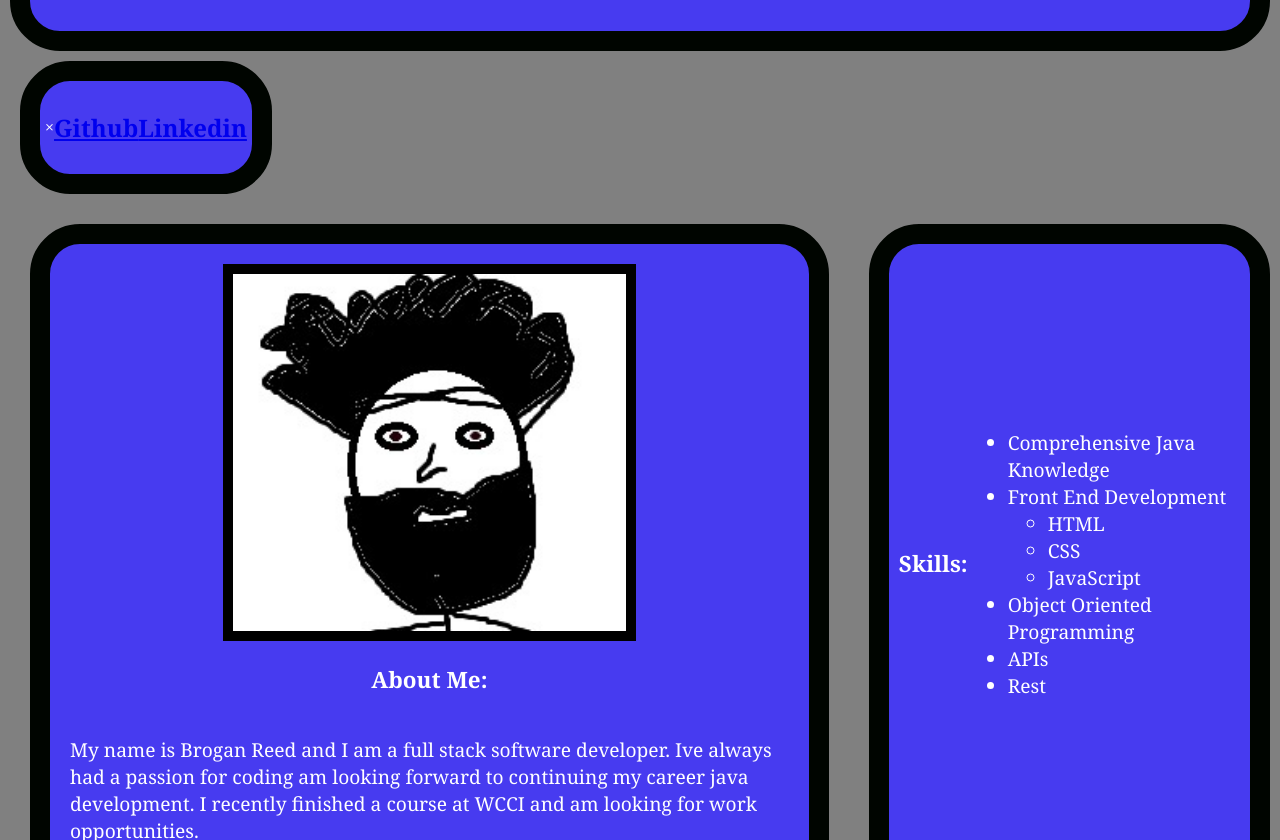
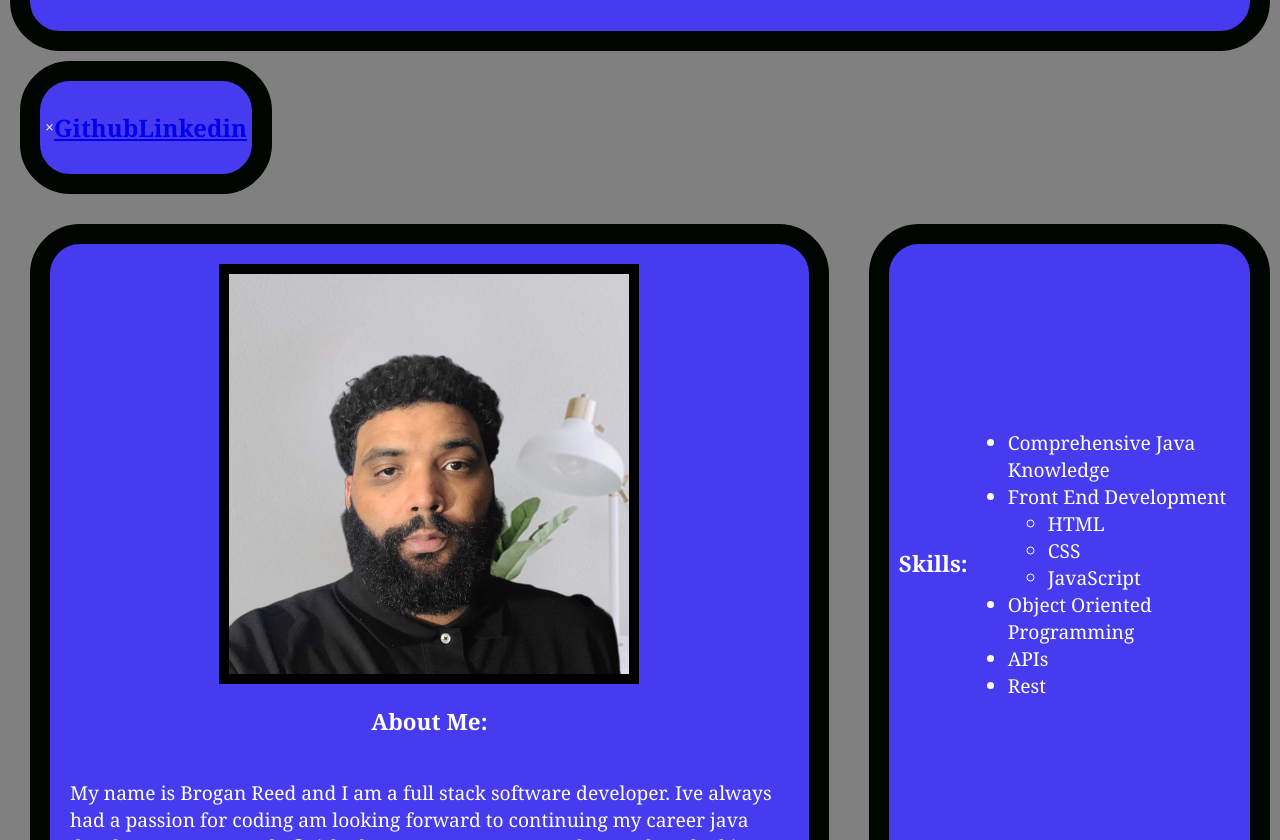
Before and after one commit to BroganDR/BroganDR.github.io, a plain HTML site: page index.html in a window 1280 px wide. Shown: the part 112-952 px from the top of the page. Drawn offline with Linux system fonts and the light colour scheme.

Commit message:
fixed profile pic

```diff
--- a/index.html
+++ b/index.html
@@ -44,12 +44,12 @@
 <div class="upper-page">
     <article class="About-Me">
 
-      <img id="me" src="me.jpg" alt="It Is I. A Photo of Me" />
+      <img id="me" src="profile-pic.png" alt="It Is I. A Photo of Me" />
       <h3 id="aboutMeHeader">About Me:</h3>
       <p>
         My name is Brogan Reed and I am a full stack software developer. Ive
         always had a passion for coding am looking forward to continuing my
-        career java development. I recently finished a course at WCCI and am
+        career java development. I recently finished a course at We Can Code It and am
         looking for work opportunities.
       </p>
     </article>
```
Also changed, not shown: me.jpg (deleted), profile-pic.png (added).
